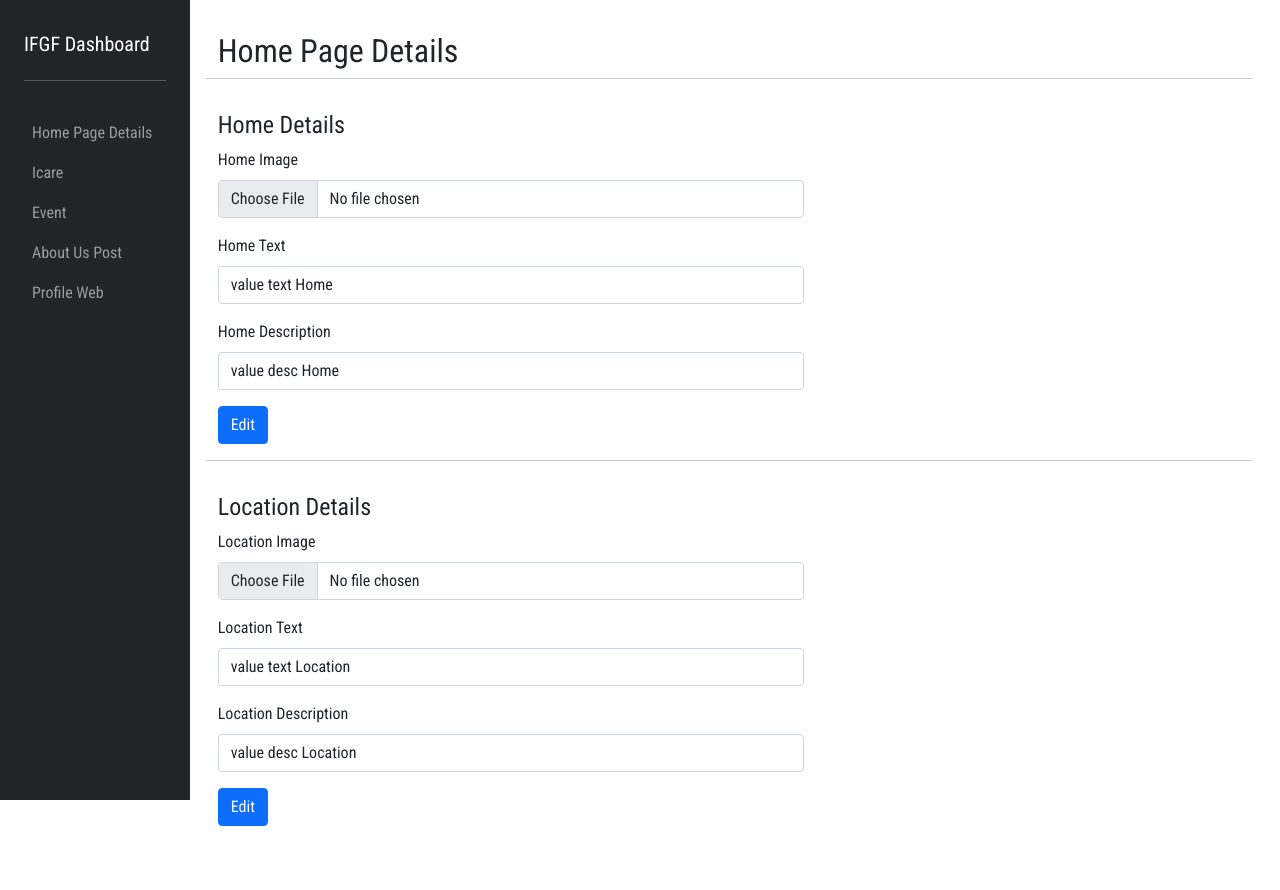
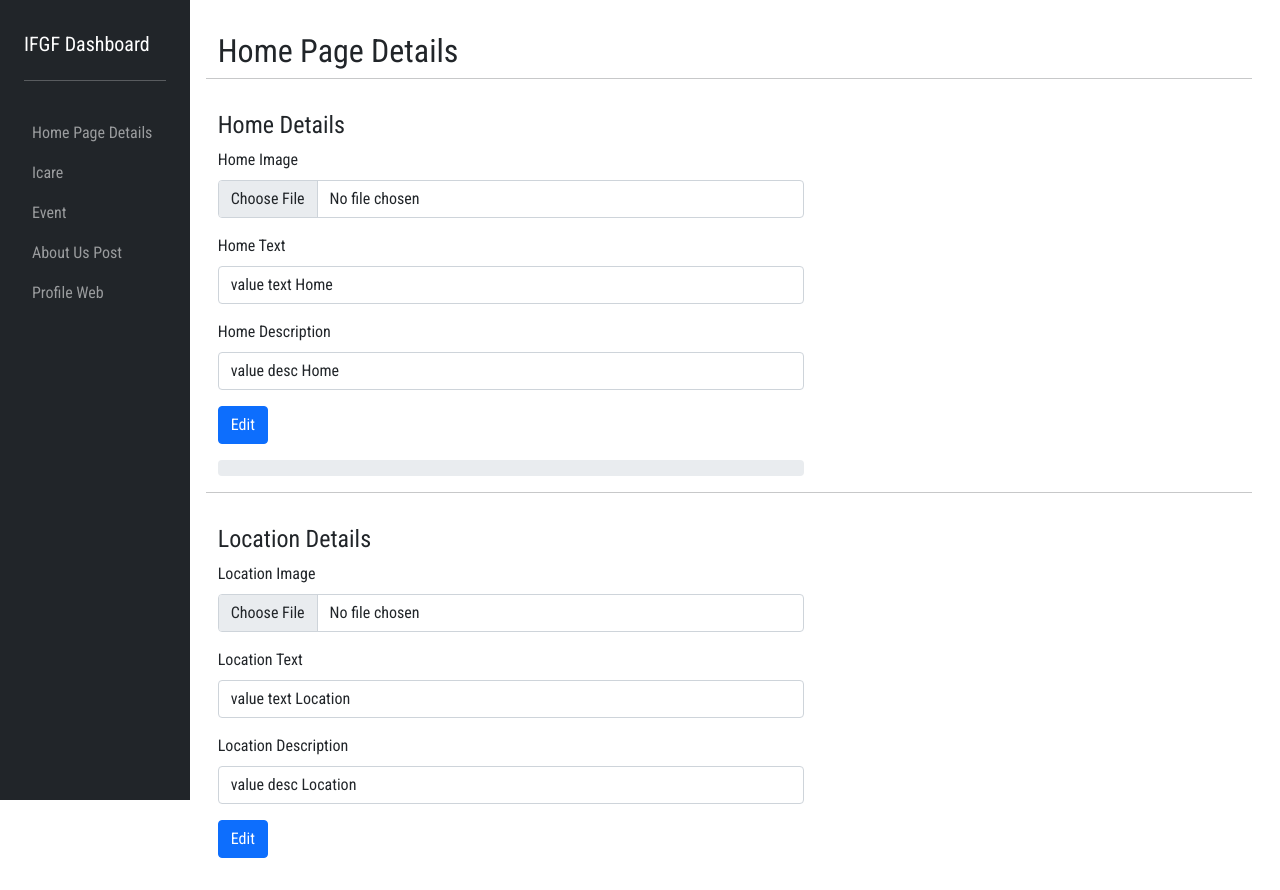
Before and after one commit to Coffee-Inspire/1-ifgf, a React (Create React App) app: page /dashboard in a window 1280 px wide. Before the commit the page ends 858 px from the top, so only its background shows below. Built offline with nearby package versions, Linux system fonts and the light colour scheme.

Commit message:
clean code

```diff
--- a/src/components/organisms/DashHomePage.js
+++ b/src/components/organisms/DashHomePage.js
@@ -1,12 +1,18 @@
 import React, {useState} from 'react';
-import { Row, Col, Form, Button } from 'react-bootstrap';
+import { Row, Col, Form, Button, ProgressBar } from 'react-bootstrap';
+import { useSelector, useDispatch } from 'react-redux';
 
 import DashTitle from '../molecules/DashTitle';
 import DashText from '../molecules/DashText';
 import FormGroup from '../molecules/FormGroup';
 import FormGroupImage from '../molecules/FormGroupImage';
 
+import { editAction } from '../../redux/actions/category.actions';
+
 function DashHomePage() {
+    const dispatch = useDispatch();
+    const categoryStatus = useSelector(state => state.category);
+
     const [formEdit, setFormEdit] = useState({
         textHome : "value text Home",
         descHome : "value desc Home",
@@ -21,6 +27,8 @@ function DashHomePage() {
         })
     }
 
+    const [progressBar, setProgressBar] = useState(0);
+
     const [imageHome, setImageHome] = useState({
         file: null,
         status: "",
@@ -33,6 +41,9 @@ function DashHomePage() {
         disable: "",
     })
 
+    console.log(categoryStatus);
+    console.log(imageHome);
+
     return (
         <Row className="w-100">
             <Col className="">
@@ -41,7 +52,7 @@ function DashHomePage() {
                     <hr></hr>
                     <Col xs={12} md={8} lg={7} className="mb-3">
                     <DashText word={"Home Details"} />
-                    <Form onSubmit={(e) => {}}>
+                    <Form onSubmit={(e) => {dispatch(editAction(e, imageHome, setProgressBar))}}>
                         <FormGroupImage
                             label={"Home Image"}
                             image={imageHome}
@@ -69,6 +80,11 @@ function DashHomePage() {
                         <Button type="submit" variant="primary" disabled={()=>{}}>
                             Edit
                         </Button>
+                        {!categoryStatus.isLoading &&
+                            <div className="mt-3">
+                                <ProgressBar animated striped variant="primary" className="" now={progressBar} />
+                            </div>
+                        }
                     </Form>
                     </Col>
                     {/*  */}
@@ -99,6 +115,7 @@ function DashHomePage() {
                             value={formEdit.descLocation}
                             onChange={(e) => valueChange(e)}
                         />
+
                         <Button type="submit" variant="primary" disabled={()=>{}}>
                             Edit
                         </Button>
--- /dev/null
+++ b/src/redux/actions/category.actions.js
@@ -0,0 +1,47 @@
+import axios from 'axios';
+
+export const REQUEST = "REQUEST";
+export const FAILED = "FAILED";
+export const SUCCESS = "SUCCESS";
+
+export const request = () => {
+    return {
+        type: REQUEST,
+    };
+};
+
+export const success = (data) => {
+    return {
+        type: SUCCESS,
+        data: data
+    };
+};
+
+export const failed = (err) => {
+    return {
+        type: FAILED,
+        err,
+    };
+};
+
+export const editAction = (e, image, setProgressBar) => (dispatch) => {
+    dispatch(request());
+    e.preventDefault();
+
+    let fd = new FormData();
+    fd.append('file', image.file);
+    fd.append('name', image.file.name);
+
+    return axios
+        .post('../src/php/reactimageupload.php', fd, {
+            onUploadProgress: ProgressEvent => {
+                // console.log('Upload progress: ' + Math.round(ProgressEvent.loaded / ProgressEvent.total * 100) + '%');
+                setProgressBar(Math.round(ProgressEvent.loaded / ProgressEvent.total * 100));
+            }
+        })
+        .then(result => {
+            console.log(result);
+            dispatch(success());
+        })
+        .catch(err => dispatch(failed(err)))
+};
--- /dev/null
+++ b/src/redux/reducers/category.reducers.js
@@ -0,0 +1,37 @@
+import { REQUEST, FAILED, SUCCESS } from '../actions/category.actions'
+
+const initialState = {
+    data : [],
+    isLoading : false,
+    error: false,
+};
+
+const category = (state = initialState, action) => {
+    switch (action.type){
+        case REQUEST:
+            return {
+                ...state,
+                isLoading: true,
+            };
+
+        case FAILED:
+            return {
+                ...state,
+                error: true,
+                isLoading: false,
+            };
+
+        case SUCCESS:
+            return {
+                ...state,
+                data: action.data,
+                isLoading: false,
+                error: false,
+            }
+
+        default:
+            return  state;
+    }
+}
+
+export default category;
--- a/src/redux/reducers/index.js
+++ b/src/redux/reducers/index.js
@@ -1,8 +1,10 @@
 import { combineReducers } from 'redux';
 import auth from './auth.reducers';
+import category from './category.reducers';
 
 const rootReducer = combineReducers({
   auth,
+  category,
 
 })
 
```
Also changed, not shown: 1 other file (tests, documents, lock files or other folders).
